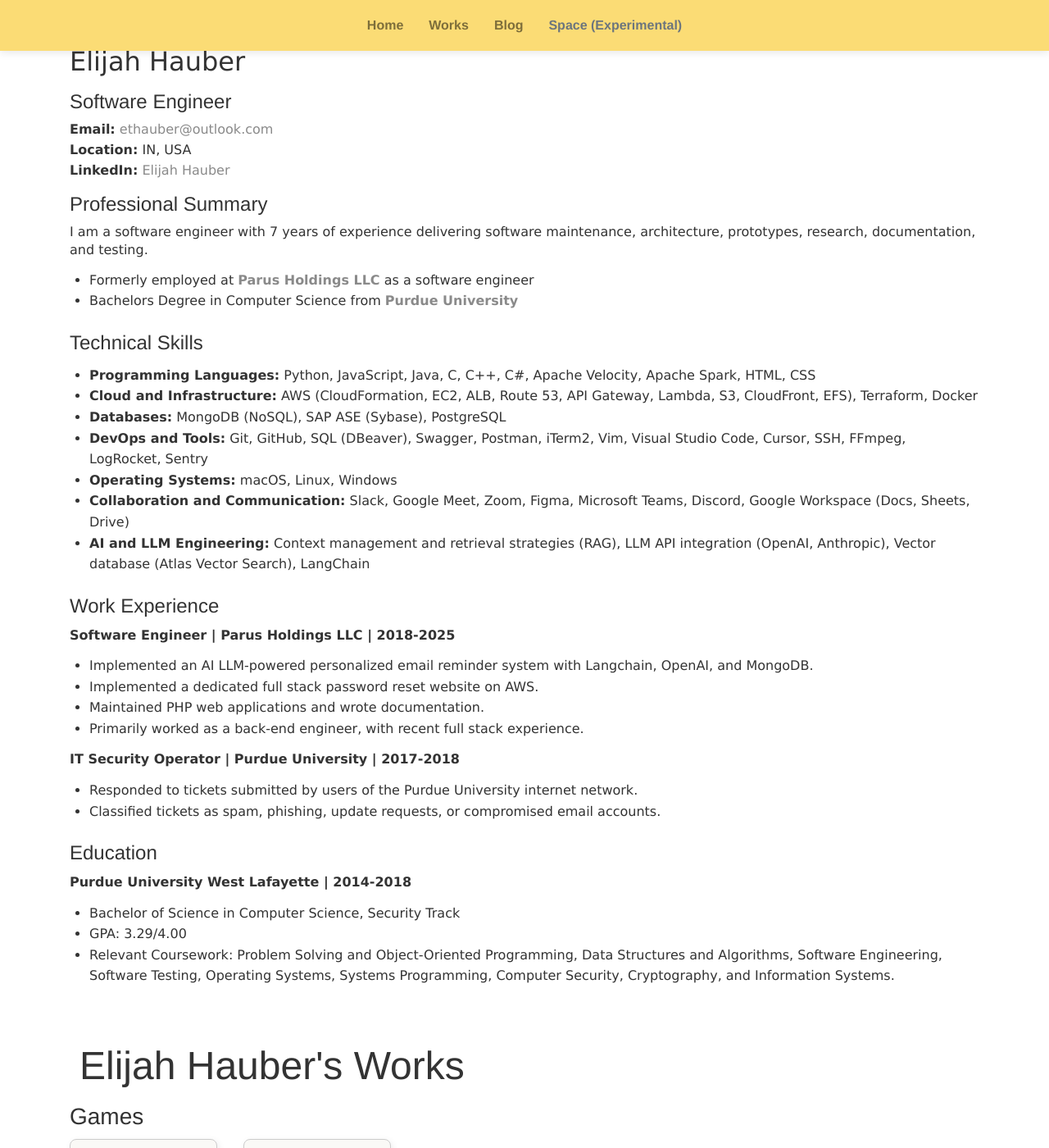
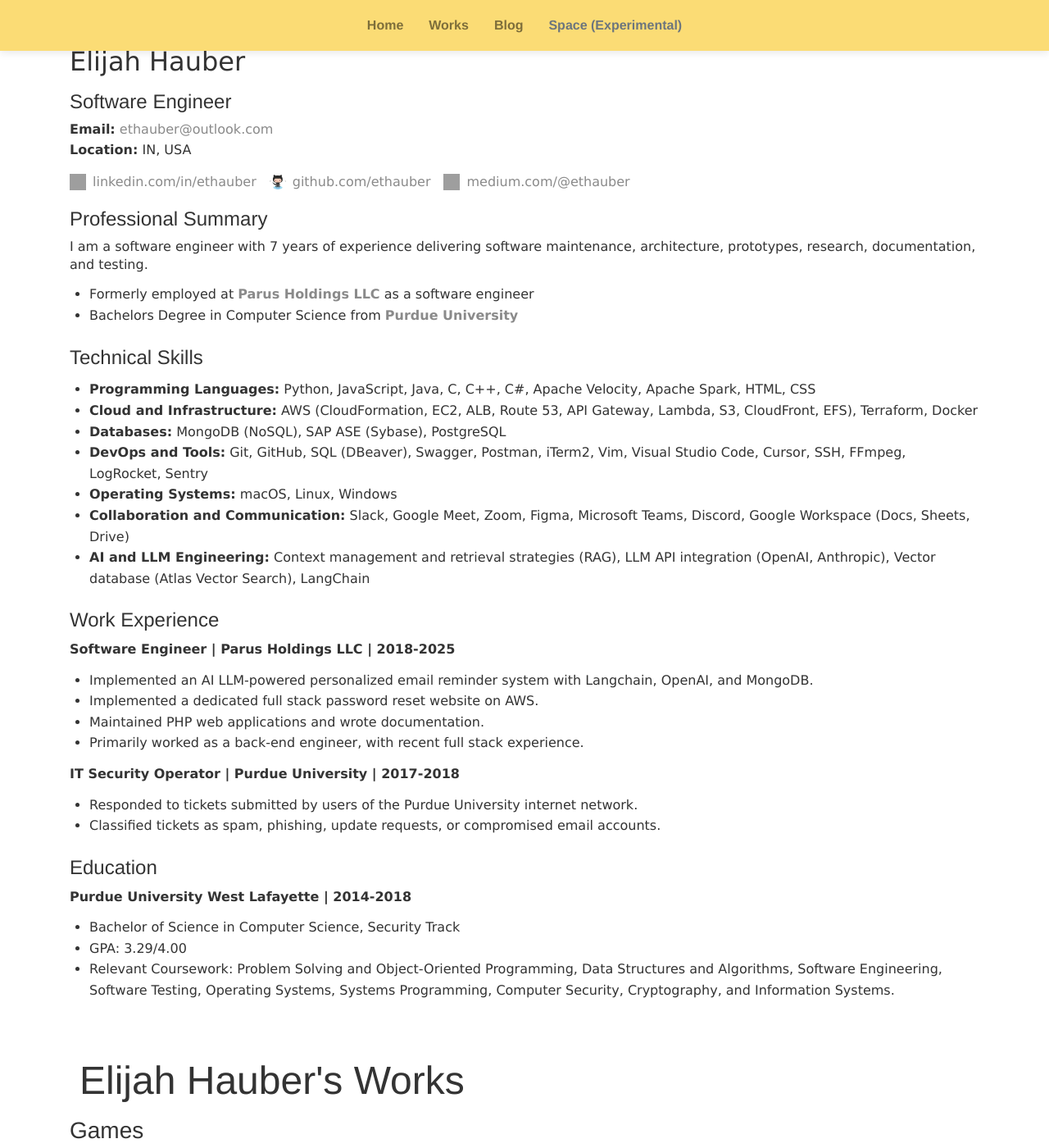
Before and after one commit to ethauber/ethauber.github.io, a Jekyll site: the page built from index.html, in a window 1280 px wide and 1400 px high. Shown: the whole window at 82% size. Built offline with Jekyll 4.4.1, drawn with Linux system fonts in a browser that asks for light colours; some of the changed text lies outside the part shown; grey boxes are pictures that could not be loaded.

Commit message:
reformat links to look better with svgs. also, fix the space cards buttons, height, and alignment

```diff
--- a/css/main.css
+++ b/css/main.css
@@ -28,16 +28,30 @@
     margin: 0.15rem 0;
 }
 
-/* Links */
-a, a:visited {
+/* Links needs not to ensure that buttons are not affected */
+a:not(.btn), a:visited:not(.btn) {
     text-decoration: none;
     margin: 0.15rem 0;
     color: #8a8a8a;
     transition: color 0.2s ease;
 }
 
-a:hover, a:focus {
-    color: #0066cc;
+/*  Not needed since :not(.btn) is used
+.planet-card .btn-primary,
+.planet-card .btn-primary:visited,
+.planet-card .btn-primary:active {
+    color: #fff !important;
+} */
+
+
+/* Contact links gradient hover effect */
+.contact-info a:hover,
+.contact-info a:focus {
+    background: linear-gradient(45deg, #fbdc75, #8a2be2);
+    background-clip: text;
+    -webkit-background-clip: text;
+    -webkit-text-fill-color: transparent;
+    animation: gradientShift 2s ease-in-out infinite;
 }
 
 /* Lists */
@@ -48,6 +62,57 @@
 
 ul.posts li {
     list-style: none;
+}
+
+/* Social links horizontal layout */
+.social-links {
+    display: flex;
+    flex-wrap: wrap;
+    gap: 1rem;
+    list-style: none;
+    padding-left: 0;
+    margin: 0.75rem 0;
+}
+
+.social-links li {
+    display: flex;
+    align-items: center;
+}
+
+.social-links a {
+    display: flex;
+    align-items: center;
+    gap: 0.5rem;
+    text-decoration: none;
+    color: #8a8a8a;
+    transition: color 0.2s ease;
+}
+
+.social-links a:hover {
+    background: linear-gradient(45deg, #fbdc75, #8a2be2);
+    background-clip: text;
+    -webkit-background-clip: text;
+    -webkit-text-fill-color: transparent;
+    animation: gradientShift 2s ease-in-out infinite;
+}
+
+@keyframes gradientShift {
+    0%, 100% {
+        background: linear-gradient(45deg, #fbdc75, #8a2be2);
+        background-clip: text;
+        -webkit-background-clip: text;
+        -webkit-text-fill-color: transparent;
+    }
+    50% {
+        background: linear-gradient(45deg, #8a2be2, #fbdc75);
+        background-clip: text;
+        -webkit-background-clip: text;
+        -webkit-text-fill-color: transparent;
+    }
+}
+
+.social-links img {
+    flex-shrink: 0;
 }
 
 /* Layout */
@@ -135,7 +200,6 @@
 }
 
 .arrow-up {
-    margin: auto;
     width: 1.5rem;
     height: 1.5rem;
     background-image: url("/assets/arrow-alt-circle-up.svg");
@@ -145,7 +209,6 @@
 }
 
 .arrow-down {
-    margin: auto;
     width: 1.5rem;
     height: 1.5rem;
     background-image: url("/assets/arrow-alt-circle-down.svg");
@@ -204,7 +267,6 @@
     .planet-card {
         width: 100% !important;
         max-width: 300px;
-        margin: 0 auto;
     }
 }
 
@@ -273,3 +335,77 @@
   from { opacity: 0; }
   to { opacity: 1; }
 }
+
+/* Planet card alignment and centering */
+#planetsContainer {
+  display: block;
+  text-align: left;
+  margin-bottom: 2rem; /* Ensure gap between cards and footer */
+}
+
+.planet-card {
+  display: flex;
+  flex-direction: column;
+  align-items: flex-start;
+  margin-left: 0;
+  max-width: 18rem;
+  width: 100%;
+  height: auto;
+  min-height: 600px; /* Ensure consistent minimum height */
+  box-shadow: 0 4px 8px rgba(0,0,0,0.1);
+  transition: all 0.3s ease;
+  margin-bottom: 1rem; /* Space between cards if multiple are shown */
+}
+
+.planet-card:hover {
+  transform: translateY(-2px);
+  box-shadow: 0 6px 12px rgba(0,0,0,0.15);
+}
+
+.planet-card .card-body {
+  width: 100%;
+  text-align: left;
+  flex: 1; /* Take remaining space */
+  display: flex;
+  flex-direction: column;
+}
+
+.planet-card .card-img-top {
+  width: 100%;
+  height: 200px; /* Fixed height for consistency */
+  object-fit: cover;
+  flex-shrink: 0; /* Prevent image from shrinking */
+}
+
+.planet-card .card-text {
+  flex: 1; /* Take remaining space in card body */
+  display: flex;
+  flex-direction: column;
+}
+
+.planet-card .card-text ul {
+  flex: 1; /* Take remaining space */
+  margin-bottom: 1rem;
+}
+
+/* Mobile responsiveness */
+@media (max-width: 768px) {
+  .planet-card {
+    min-height: 500px; /* Smaller minimum height on mobile */
+    max-width: 100%;
+  }
+
+  .planet-card .card-img-top {
+    height: 150px; /* Smaller image height on mobile */
+  }
+}
+
+@media (max-width: 480px) {
+  .planet-card {
+    min-height: 450px; /* Even smaller on very small screens */
+  }
+
+  .planet-card .card-img-top {
+    height: 120px;
+  }
+}
--- a/index.html
+++ b/index.html
@@ -44,7 +44,23 @@
           <div class="contact-info mb-3">
             <p><strong>Email:</strong> <a href="mailto:ethauber@outlook.com">ethauber@outlook.com</a></p>
             <p><strong>Location:</strong> IN, USA</p>
-            <p><strong>LinkedIn:</strong> <a href="https://www.linkedin.com/in/ethauber" target="_blank">Elijah Hauber</a></p>
+            <ul class="social-links">
+              <li>
+                <a href="https://www.linkedin.com/in/ethauber">
+                  <img src="/assets/linkedin-tile.svg" alt="LinkedIn" style="width: 20px; height: 20px;"> linkedin.com/in/ethauber
+                </a>
+              </li>
+              <li>
+                <a href="https://github.com/ethauber">
+                  <img src="/assets/github-icon.svg" alt="GitHub" style="width: 20px; height: 20px;"> github.com/ethauber
+                </a>
+              </li>
+              <li>
+                <a href="https://medium.com/@ethauber">
+                  <img src="/assets/medium-tile.svg" alt="Medium" style="width: 20px; height: 20px;"> medium.com/@ethauber
+                </a>
+              </li>
+            </ul>
           </div>
           <section class="summary mb-4">
             <h4>Professional Summary</h4>
@@ -212,7 +228,9 @@
           </ul>
           <div class="medium-profile mt-4">
             <h4>More Posts</h4>
-            <p>You can also find additional posts on my <a href="https://medium.com/@ethauber" target="_blank">Medium profile</a>.</p>
+            <p>You can also find additional posts on my medium profile. <a href="https://medium.com/@ethauber">
+              <img src="/assets/medium-tile.svg" alt="Medium" style="width: 20px; height: 20px;"> medium.com/@ethauber
+            </a></p>
           </div>
             </div>
           </div>
@@ -226,7 +244,7 @@
         <div class="row">
           <div class="col-12">
             <h1>Space</h1>
-          <div style="text-align: center; margin: 20px 0;">
+          <div style="margin: 20px 0;">
             <span class="d-flex justify-content-center arrow-up" style="cursor: pointer;" title="Previous Planet"></span>
             <div style="margin: 10px 0;">
               <span id="planetCounter">Planet 1 of 8</span>
@@ -234,7 +252,7 @@
             <span class="d-flex justify-content-center arrow-down" style="cursor: pointer;" title="Next Planet"></span>
           </div>
 
-          <div id="mercury" class="planet-card h-100" style="width: 18rem;">
+          <div id="mercury" class="planet-card">
             <a href="https://solarsystem.nasa.gov/resources/439/mercurys-subtle-colors/?category=planets_mercury" target="_blank" rel="noopener">
               <img src="/assets/439_MercurySubtleColors1200w.jpg" class="card-img-top" alt="NASA Mercury" loading="lazy">
             </a>
@@ -242,13 +260,12 @@
               <h5 class="card-title">Mercury</h5>
               <div class="card-text">
                 <div style="margin-bottom: 10px;">
-                  <a href="https://www.google.com/maps/space/mercury/@0,0,11727608m/data=!3m1!1e3" target="_blank" rel="noopener"
-                    class="btn btn-primary btn-sm">Mercury in Space via Google</a>
+                  <a href="https://www.google.com/maps/space/mercury" target="_blank" rel="noopener" class="btn btn-primary btn-sm">Mercury in Space via Google</a>
                 </div>
                 <ul>
                   <li>Distance from Sun: 35.98 million mi</li>
                   <li>Orbital period: 88 days</li>
-                  <li>Mass: 3.285 × 10^23 kg (0.055 M⊕)</li>
+                  <li>Mass: 3.285 x 10^23 kg (0.055 M⊕)</li>
                   <li>Surface area: 28.88 million mi²</li>
                   <li>Length of day: 58d 15h 30m</li>
                 </ul>
@@ -260,7 +277,7 @@
             </div>
           </div>
 
-          <div id="venus" class="planet-card h-100" style="display: none; width: 18rem;">
+          <div id="venus" class="planet-card" style="display: none;">
             <a href="https://nssdc.gsfc.nasa.gov/photo_gallery/photogallery-venus.html" target="_blank" rel="noopener">
               <img src="/assets/venusglobe.jpg" class="card-img-top" alt="NASA Venus" loading="lazy">
             </a>
@@ -285,7 +302,7 @@
             </div>
           </div>
 
-          <div id="earth" class="planet-card h-100" style="display: none; width: 18rem;">
+          <div id="earth" class="planet-card" style="display: none;">
             <a href="https://www.nasa.gov/topics/earth/images/index.html" target="_blank" rel="noopener">
               <img src="/assets/westernhemisphere_geos_2019246_lrg.jpg" class="card-img-top" alt="NASA Earth" loading="lazy">
             </a>
@@ -293,8 +310,7 @@
               <h5 class="card-title">Earth</h5>
               <div class="card-text">
                 <div style="margin-bottom: 10px;">
-                  <a href="https://www.google.com/maps/@0,-87.6285003,22963938m/data=!3m1!1e3" target="_blank" rel="noopener"
-                    class="btn btn-primary btn-sm">Earth in Space via Google</a>
+                  <a href="https://www.google.com/maps/space/earth" target="_blank" rel="noopener" class="btn btn-primary btn-sm">Earth in Space via Google</a>
                 </div>
                 <ul>
                   <li>Age: 4.543 billion years</li>
@@ -311,7 +327,7 @@
             </div>
           </div>
 
-          <div id="mars" class="planet-card h-100" style="display: none; width: 18rem;">
+          <div id="mars" class="planet-card" style="display: none;">
             <a href="https://nssdc.gsfc.nasa.gov/photo_gallery/photogallery-mars.html" target="_blank" rel="noopener">
               <img src="/assets/marsglobe1.jpg" class="card-img-top" alt="NASA Mars" loading="lazy">
             </a>
@@ -325,7 +341,7 @@
                   <li>Distance from Sun: 141.6 million mi</li>
                   <li>Orbital period: 687 days</li>
                   <li>Length of day: 1d 0h 37m</li>
-                  <li>Surface pressure: 0.636 (0.4–0.87) kPa; 0.00628 atm</li>
+                  <li>Surface pressure: 0.636 (0.4-0.87) kPa; 0.00628 atm</li>
                 </ul>
                 <div style="margin-top: 10px;">
                   <a href="https://solarsystem.nasa.gov/planets/mars/overview/" target="_blank" rel="noopener" class="btn btn-link">NASA.gov Page On Mars</a>
@@ -335,7 +351,7 @@
             </div>
           </div>
 
-          <div id="jupiter" class="planet-card h-100" style="display: none; width: 18rem;">
+          <div id="jupiter" class="planet-card" style="display: none;">
             <a href="https://solarsystem.nasa.gov/planets/jupiter/overview/" target="_blank" rel="noopener">
               <img src="/assets/jupiterglobe.jpg" class="card-img-top" alt="NASA Jupiter" loading="lazy">
             </a>
@@ -362,7 +378,7 @@
             </div>
           </div>
 
-          <div id="saturn" class="planet-card h-100" style="display: none; width: 18rem;">
+          <div id="saturn" class="planet-card" style="display: none;">
             <a href="https://solarsystem.nasa.gov/planets/saturn/overview/" target="_blank" rel="noopener">
               <img src="/assets/saturngloberesize.png" class="card-img-top" alt="NASA Saturn" loading="lazy">
             </a>
@@ -387,7 +403,7 @@
             </div>
           </div>
 
-          <div id="uranus" class="planet-card h-100" style="display: none; width: 18rem;">
+          <div id="uranus" class="planet-card" style="display: none;">
             <a href="https://solarsystem.nasa.gov/planets/uranus/overview/" target="_blank" rel="noopener">
               <img src="/assets/uranusglobe.jpg" class="card-img-top" alt="NASA Uranus" loading="lazy">
             </a>
@@ -413,7 +429,7 @@
             </div>
           </div>
 
-          <div id="neptune" class="planet-card h-100" style="display: none; width: 18rem;">
+          <div id="neptune" class="planet-card" style="display: none;">
             <a href="https://solarsystem.nasa.gov/planets/neptune/overview/" target="_blank" rel="noopener">
               <img src="/assets/neptuneglobe.jpg" class="card-img-top" alt="NASA Neptune" loading="lazy">
             </a>
@@ -763,7 +779,6 @@
   /* Planet Navigator Styles */
   .planet-card {
     transition: opacity 0.3s ease-in-out;
-    margin: 0 auto;
   }
 
   .arrow-up, .arrow-down {
```
